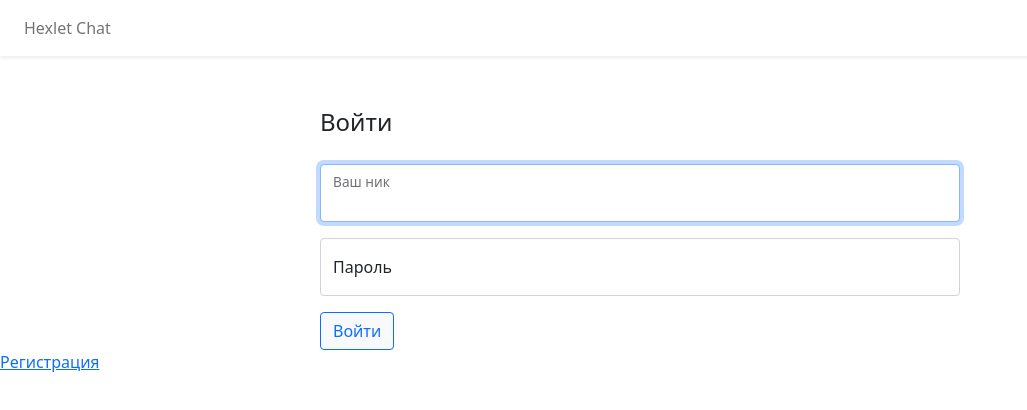
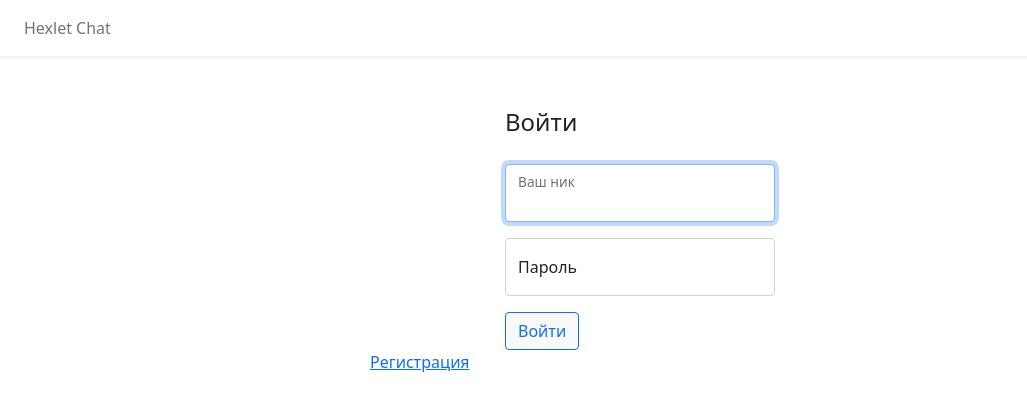
Before and after one commit to Successful1991/frontend-project-lvl4, a React app: page /login in a window 1280 px wide. Shown: the top 410 px of the page, without its empty margins (0-1027 px from the left). Built offline with nearby package versions, Linux system fonts and the light colour scheme; no server answers; the HTML template or start-up script is replaced by a standard one; what i18next-intervalplural-postprocessor would draw is missing.

Commit message:
reformated code

```diff
--- a/assets/chat.scss
+++ b/assets/chat.scss
@@ -81,7 +81,6 @@
     box-shadow: 0 1px 2px rgba(89, 89, 89, 0.4);
   }
   &__body {
-    //margin-top: auto;
     height: 100%;
     overflow: auto;
   }
@@ -97,6 +96,7 @@
 .form {
   display: flex;
   align-items: center;
+  max-width: 540px;
   border-radius: 5px;
   border: 1px solid #aeaeae;
   &__input {
@@ -108,3 +108,8 @@
     flex: 0 0 auto;
   }
 }
+
+.login-container {
+  width: 540px;
+  margin: 0 auto;
+}
--- a/src/components/App.jsx
+++ b/src/components/App.jsx
@@ -51,6 +51,13 @@ const AuthProvider = ({ children }) => {
   return <authContext.Provider value={{loggedIn, logIn, logOut, setUserId, user, setUser}}>{children}</authContext.Provider>
 };
 
+const AuthButton = () => {
+  const { t } = useTranslation();
+  const auth = useAuth();
+
+  return auth.loggedIn && <Button onClick={auth.logOut}>{ t('buttons.logOut') }</Button>;
+};
+
 const PrivateRoute = ({ children, redirectTo }) => {
   const auth = useAuth();
   const location = useLocation();
@@ -68,6 +75,7 @@ const App = () => {
           <Nav className='me-auto'>
             <Nav.Link as={Link} to={routes.homePage()} >{ t('links.home') }</Nav.Link>
           </Nav>
+          <AuthButton />
         </Navbar>
         <div className='h-100 my-4 py-4 overflow-hidden'>
           <Routes>
--- a/src/components/Login.jsx
+++ b/src/components/Login.jsx
@@ -55,7 +55,8 @@ const Login = () => {
     },
   });
 
-  return (<><Form className='col-md-6 mx-auto' onSubmit={formik.handleSubmit}>
+  return (<div className="login-container">
+    <Form className='col-md-6 mx-auto' onSubmit={formik.handleSubmit}>
       <legend className='mb-4'>{ t('logIn.title') }</legend>
       <Form.Group controlId="username" className='mb-3 form-group'>
         <FloatingLabel controlId="floatingUsername" label={t('logIn.placeholder username')}>
@@ -93,7 +94,7 @@ const Login = () => {
       <Button type='submit' className='btn-outline-primary btn-light' >{t('logIn.btn')}</Button>
     </Form>
     <SignUpButton />
-  </>);
+  </div>);
 };
 
 export default Login;
--- a/src/components/Messages.jsx
+++ b/src/components/Messages.jsx
@@ -91,14 +91,14 @@ const Messages = () => {
                         role="button"
                         className='btn btn-group-vertical'
                         disabled={!formik.values.message || formik.isSubmitting}
-                        name="Отправить"
+                        name={t('buttons.send')}
                 >
                   <svg xmlns="http://www.w3.org/2000/svg" width="16" height="16" fill="currentColor"
                        className="bi bi-arrow-right-square" viewBox="0 0 16 16">
                     <path fillRule="evenodd"
                           d="M15 2a1 1 0 0 0-1-1H2a1 1 0 0 0-1 1v12a1 1 0 0 0 1 1h12a1 1 0 0 0 1-1V2zM0 2a2 2 0 0 1 2-2h12a2 2 0 0 1 2 2v12a2 2 0 0 1-2 2H2a2 2 0 0 1-2-2V2zm4.5 5.5a.5.5 0 0 0 0 1h5.793l-2.147 2.146a.5.5 0 0 0 .708.708l3-3a.5.5 0 0 0 0-.708l-3-3a.5.5 0 1 0-.708.708L10.293 7.5H4.5z"/>
                   </svg>
-                  <span className="visually-hidden">Отправить</span>
+                  <span className="visually-hidden">{t('buttons.send')}</span>
                 </button>
               </div>
             </Form>
--- a/src/languages/ru.json
+++ b/src/languages/ru.json
@@ -8,13 +8,14 @@
 			"logOut": "Выйти",
 			"signUp": "Регистрация",
 			"remove": "Удалить",
-			"rename": "Переименовать"
+			"rename": "Переименовать",
+			"send":  "Отправить"
 		},
 		"channels": {
 			"title": "Каналы"
 		},
 		"messages": {
-			"placeholder": "сообщение",
+			"placeholder": "введите сообщение...",
 			"count_zero": "сообщений",
 			"count_one": "сообщение",
 			"count_two": "сообщения",
```
